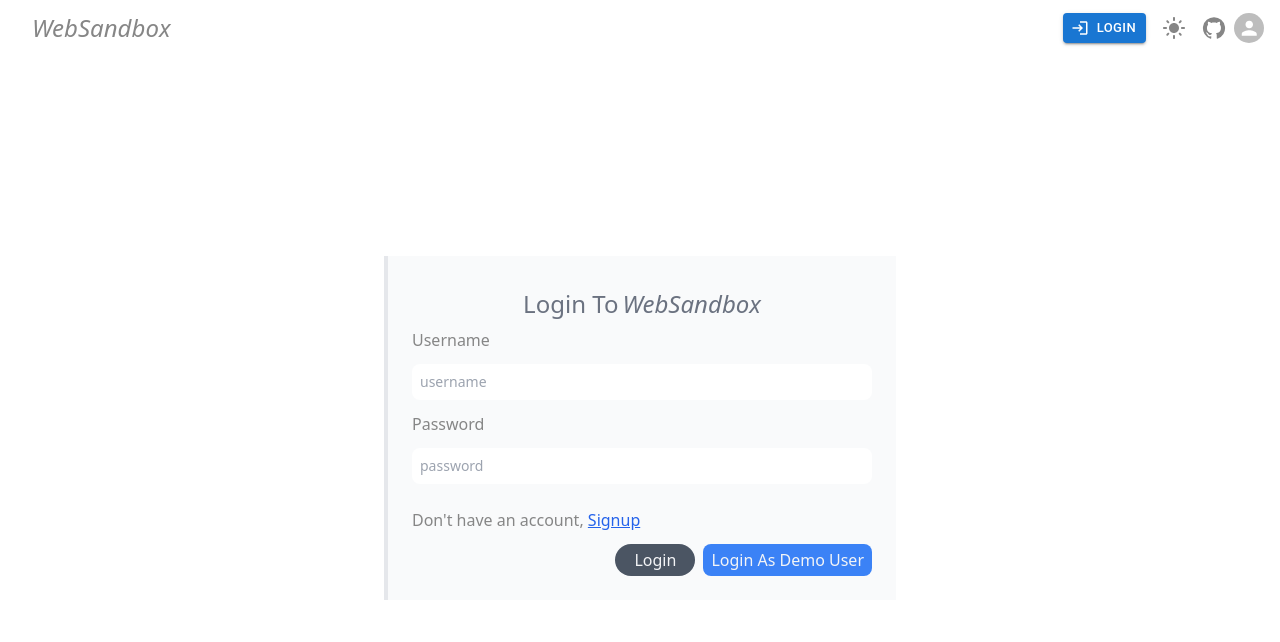
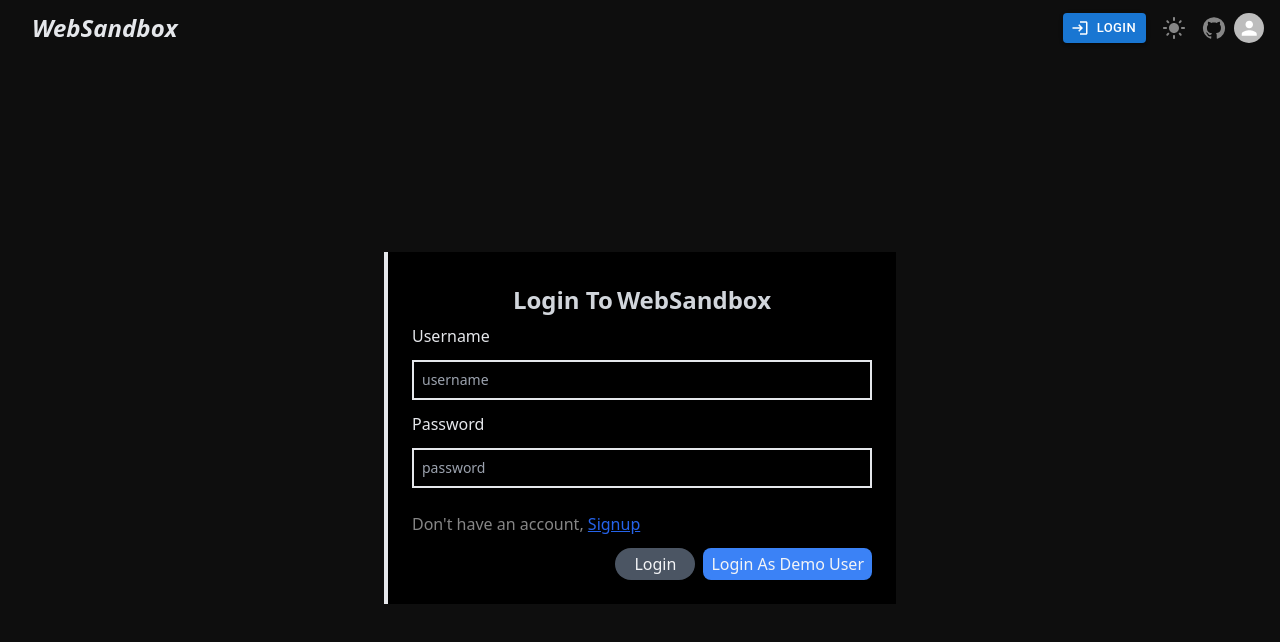
Before and after one commit to ogayanfe/websandbox, a React (Vite) app in the folder websandbox/: page /login in a window 1280 px wide. Both pictures are taken after a click on the button "Notification". Shown: the top 642 px of the page. Built offline with nearby package versions, Linux system fonts and the light colour scheme; some icons are missing.

Commit message:
Made ui update when ui clicks the toggle theme button

```diff
--- a/websandbox/src/components/AuthComponents/Login.jsx
+++ b/websandbox/src/components/AuthComponents/Login.jsx
@@ -7,10 +7,13 @@ export async function loginAction({ request }) {
     username: formData.get("username"),
     password: formData.get("password"),
   };
-  if (await login(credentials)) {
+  try {
+    await login(credentials);
     return redirect("/dashboard");
+  } catch (e) {
+    console.log(e);
+    return { error: true };
   }
-  return { error: true };
 }
 
 export default function Login() {
@@ -19,28 +22,32 @@ export default function Login() {
 
   return (
     <main className="w-full h-full flex items-center justify-center">
-      <div className="w-[90vw] bg-gray-50 max-w-lg p-6 h-max-content rounded-lgz border-l-4">
-        <h1 className="text-2xl text-gray-500 flex justify-center gap-1 items-center m-2">
+      <div className="w-[90vw] dark:bg-[rgb(0,0,0)] bg-gray-100 max-w-lg p-6 h-max-content rounded-lgz border-l-4">
+        <h2 className="text-2xl text-gray-800 font-semibold dark:text-gray-300 flex justify-center gap-1 items-center m-2">
           <span className="text-3xl hidden">LOGO</span>
           Login To
-          <span className="italic">WebSandbox</span>
-        </h1>
-        {error && <p>Invalid username or password</p>}
+          <span className="">WebSandbox</span>
+        </h2>
+        {error && <p className="text-center text-red-500">Invalid username or password</p>}
         <Form className="w-full flex flex-col gap-3" method="POST">
-          <label htmlFor="signup-username">Username</label>
+          <label htmlFor="signup-username" className=" text-gray-900 dark:text-gray-200">
+            Username
+          </label>
           <input
             type="text"
             autoFocus
             name="username"
             required
-            className="rounded-lg p-2 text-sm"
+            className="p-2 text-sm text-gray-900 dark:text-gray-200 bg-inherit border-2"
             placeholder="username"
             id="signup-username"
           />
-          <label htmlFor="signup-password">Password</label>
+          <label htmlFor="signup-password" className=" text-gray-900 dark:text-gray-200">
+            Password
+          </label>
           <input
             type="password"
-            className="rounded-lg p-2 text-sm"
+            className="p-2 text-sm text-gray-900 dark:text-gray-200 bg-inherit border-2"
             name="password"
             id="signup-password"
             required
--- a/websandbox/src/components/Dashboard/FolderListComponent.tsx
+++ b/websandbox/src/components/Dashboard/FolderListComponent.tsx
@@ -1,19 +1,40 @@
 import FolderIcon from "@mui/icons-material/Folder";
+import AddRoundedIcon from "@mui/icons-material/AddRounded";
+import { Link } from "react-router-dom";
 
 function FolderListElementComponent() {
   return (
-    <div className="p-z3 rounded-md h-44 bg-[RGB(29,_29,_29)] flex-col first-letter:shadow-xl flex">
+    <div className="p-z3 rounded-md h-44 bg-gray-100 dark:bg-[RGB(29,_29,_29)] flex-col first-letter:shadow-xl flex">
       <div className="flex-grow text-grow flex items-center justify-center">
         <FolderIcon sx={{ fontSize: "90px" }} />
       </div>
-      <h3 className="text-white p-3 rounded-b-md bg-black">This title is really long</h3>
+      <h3 className="text-gray-900 dark:text-white p-3 rounded-b-md  bg-gray-200 dark:bg-[rgb(21,21,21)]">
+        Name:
+      </h3>
     </div>
+  );
+}
+
+function CreateSandboxElementComponent() {
+  return (
+    <Link
+      to="/create"
+      className="p-z3 rounded-md border-gray-500 dark:border-gray-300 h-44 border-2 flex-col first-letter:shadow-xl flex border-dashed"
+    >
+      <div className="flex-grow text-grow flex items-center justify-center">
+        <AddRoundedIcon sx={{ fontSize: "90px" }} />
+      </div>
+      <h3 className="text-gray-900 text-center dark:text-white p-3 rounded-b-md mb-2">
+        Create Sandbox
+      </h3>
+    </Link>
   );
 }
 
 function FolderListComponent() {
   return (
     <div className="grid grid-cols-2 sm:grid-cols-2 lg:grid-cols-3 xl:grid-cols-4 2xl:grid-cols-6 p-5 gap-6 sm:px-20 ">
+      <CreateSandboxElementComponent />
       <FolderListElementComponent></FolderListElementComponent>
       <FolderListElementComponent></FolderListElementComponent>
       <FolderListElementComponent></FolderListElementComponent>
--- a/websandbox/src/components/Dashboard/index.tsx
+++ b/websandbox/src/components/Dashboard/index.tsx
@@ -4,7 +4,9 @@ import FolderListComponent from "./FolderListComponent";
 export default function DashboardRoot() {
   return (
     <div className="flex flex-col">
-      <h2 className="text-3xl text-center text-white p-8">Your web folders</h2>
+      <h2 className="text-3xl font-semibold text-center text-gray-800 dark:text-blue-100 p-8">
+        Your project folders
+      </h2>
       <FolderListComponent />
     </div>
   );
--- a/websandbox/src/components/UtilityComponents/Header.tsx
+++ b/websandbox/src/components/UtilityComponents/Header.tsx
@@ -34,11 +34,11 @@ export default function DashboardHeader() {
   return (
     <div className="W-full p-2 px-4 text-lg">
       <nav className="flex w-fill items-center justify-between">
-        <div className="flex items-center gap-4">
+        <div className="text-gray-900 dark:text-gray-200 flex items-center gap-4">
           <span className="flex items-center scale-150">
             <iconify-icon icon="teenyicons:box-outline"></iconify-icon>
           </span>
-          <h1 className="dark:text-gray-200 text-2xl italic">WebSandbox</h1>
+          <h1 className="text-2xl italic font-bold">WebSandbox</h1>
         </div>
 
         <div className="flex items-center gap-2">
@@ -51,11 +51,11 @@ export default function DashboardHeader() {
           >
             {authContext?.authenticated() ? "Create" : "Login"}
           </Button>
-          <IconButton aria-label="Notification">
+          <IconButton aria-label="Notification" onClick={themeContext?.toggleTheme}>
             {themeContext?.darkTheme ? (
+              <LightModeIcon className="bg-inherit" sx={{ color: textColor }} />
+            ) : (
               <DarkModeIcon className="bg-inherit" sx={{ color: textColor }} />
-            ) : (
-              <LightModeIcon className="bg-inherit" sx={{ color: textColor }} />
             )}
           </IconButton>
           <a
--- a/websandbox/src/contexts/themeContext.tsx
+++ b/websandbox/src/contexts/themeContext.tsx
@@ -1,24 +1,51 @@
-import { createContext, useContext, useState, ReactNode } from "react";
+import { useEffect, createContext, useContext, useState, ReactNode } from "react";
 
 interface ThemeContextType {
   darkTheme: boolean;
   turnDarkThemeOn: () => void;
   turnLightThemeOn: () => void;
+  toggleTheme: () => void;
 }
 
 const themeContext = createContext<ThemeContextType | null>(null);
 
-function ThemeContextProvider({ children }: { children: React.ReactNode }) {
-  const [darkTheme, setDarkTheme] = useState(false);
+function ThemeContextProvider({ children }: { children: ReactNode }) {
+  const [darkTheme, setDarkTheme] = useState<boolean>(() =>
+    Boolean(localStorage.getItem("darkTheme"))
+  );
+
+  const turnLightThemeOn = () => {
+    localStorage.removeItem("darkTheme");
+    setDarkTheme(false);
+  };
+  const turnDarkThemeOn = () => {
+    localStorage.setItem("darkTheme", "true");
+    setDarkTheme(true);
+  };
+  const toggleTheme = () => {
+    if (darkTheme) {
+      turnLightThemeOn();
+      return;
+    }
+    turnDarkThemeOn();
+  };
+
   const context = {
     darkTheme,
-    turnDarkThemeOn: () => {
-      setDarkTheme(true);
-    },
-    turnLightThemeOn: () => {
-      setDarkTheme(false);
-    },
+    turnLightThemeOn,
+    turnDarkThemeOn,
+    toggleTheme,
   };
+
+  useEffect(() => {
+    const htmlElement = document.querySelector("html");
+    if (darkTheme) {
+      htmlElement?.classList.add("dark");
+      return;
+    }
+    htmlElement?.classList.remove("dark");
+  }, [darkTheme]);
+
   return <themeContext.Provider value={context}>{children}</themeContext.Provider>;
 }
 
--- a/websandbox/src/utils/authutils.ts
+++ b/websandbox/src/utils/authutils.ts
@@ -13,7 +13,6 @@ if (location.hostname === "localhost" || location.hostname === "127.0.0.1") {
 const BASE_URL = local
   ? "http://localhost:8000"
   : "https://friendly-space-lamp-jp5rxjxj4ggfvv4-8000.app.github.dev";
-console.log(BASE_URL);
 
 const TOKEN_OBTAIN_URL = `${BASE_URL}/accounts/token/`;
 
--- a/websandbox/tailwind.config.js
+++ b/websandbox/tailwind.config.js
@@ -1,6 +1,7 @@
 /** @type {import('tailwindcss').Config} */
 export default {
   content: ["./index.html", "./src/**/*.{js,ts,jsx,tsx}"],
+  darkMode: "class",
   theme: {
     extend: {
       fontSize: {
```
Also changed, not shown: 1 other file (tests, documents, lock files or other folders).
